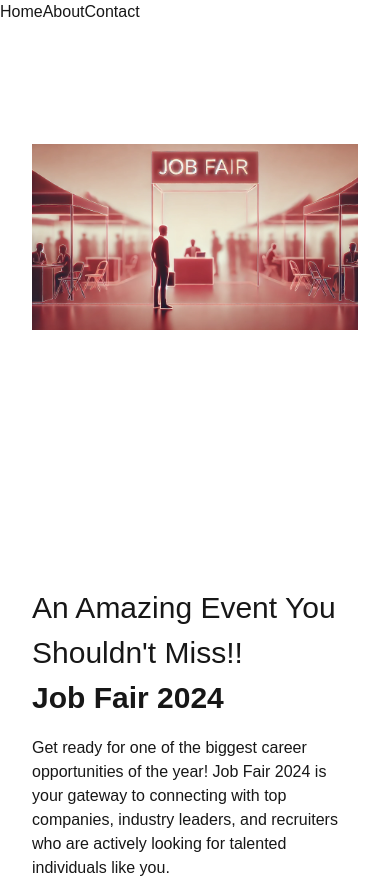
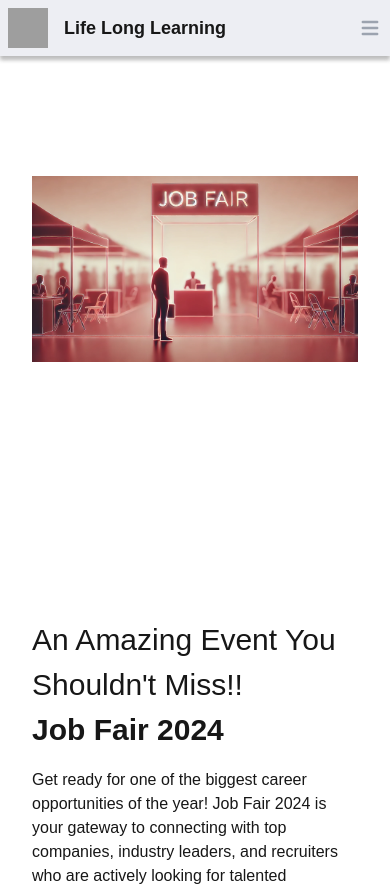
Before and after one commit to NeoKang-SW-DEV-PRAC-II/project-swdevprac2-frontend, a Next.js app: page / in a window 390 px wide. Shown: the top 886 px of the page. Built offline with nearby package versions, Linux system fonts and the light colour scheme; grey boxes are pictures that could not be loaded.

Commit message:
Feat: Add responsive Navbar

```diff
--- a/app/layout.tsx
+++ b/app/layout.tsx
@@ -1,6 +1,7 @@
 import type { Metadata } from "next";
 import localFont from "next/font/local";
 import "./globals.css";
+import Navbar from "@/components/Navbar";
 
 const geistSans = localFont({
   src: "./fonts/GeistVF.woff",
@@ -28,6 +29,7 @@ export default function RootLayout({
       <body
         className={`${geistSans.variable} ${geistMono.variable} antialiased`}
       >
+        <Navbar />
         {children}
       </body>
     </html>
--- a/app/page.tsx
+++ b/app/page.tsx
@@ -4,7 +4,6 @@ import Landing from "@/components/Landing";
 export default function Home() {
   return (
     <main>
-      <Navbar/>
       <Landing/>
     </main>
   );
--- a/components/Navbar.tsx
+++ b/components/Navbar.tsx
@@ -1,17 +1,141 @@
-import Link from "next/link";
+'use client'
 
-export default function Navbar() {
+import { useState } from 'react';
+import Link from 'next/link';
+import { motion, AnimatePresence } from 'framer-motion'
+
+const Navbar: React.FC = () => {
+  const [isOpen, setIsOpen] = useState(false);
+
+  const toggleMenu = () => {
+    setIsOpen(!isOpen);
+  };
+
   return (
-        <nav>
-            <Link href="/">
+    <div className="mx-auto bg-[#edeef3]">
+      <nav className="border-gray-200 mb-10 shadow-[0px_4px_4px_0px_#00000025]">
+        <div>
+        <div className="container mx-auto flex flex-wrap items-center justify-between min-w-full border-gray-200 shadow-[0px_4px_4px_0px_#00000025] px-2">
+          <Link href="https://github.com/Aphrodicez/DessertsInDorm" className="flex">
+            <img src='/GitHub-Logo.png' alt="GitHub Logo" className="w-10 h-14 py-2" />
+            <span className="self-center text-lg font-semibold whitespace-nowrap pl-4">
+              Life Long Learning
+            </span>
+          </Link>
+          <div className={`${isOpen ? "md:order-2" : "md:order-0"} flex`}>
+            <button
+              type="button"
+              className="md:hidden text-gray-400 hover:text-gray-900 focus:outline-none focus:ring-2 focus:ring-blue-300 rounded-lg inline-flex items-center justify-center"
+              onClick={toggleMenu}
+              aria-controls="mobile-menu-3"
+              aria-expanded={isOpen}
+            >
+              <span className="sr-only">Open main menu</span>
+              <svg
+                className={`w-6 h-6 ${isOpen ? 'hidden' : 'block'}`}
+                fill="currentColor"
+                viewBox="0 0 20 20"
+                xmlns="http://www.w3.org/2000/svg"
+              >
+                <path
+                  fillRule="evenodd"
+                  d="M3 5a1 1 0 011-1h12a1 1 0 110 2H4a1 1 0 01-1-1zM3 10a1 1 0 011-1h12a1 1 0 110 2H4a1 1 0 01-1-1zM3 15a1 1 0 011-1h12a1 1 0 110 2H4a1 1 0 01-1-1z"
+                  clipRule="evenodd"
+                />
+              </svg>
+              <svg
+                className={`w-6 h-6 ${isOpen ? 'block' : 'hidden'}`}
+                fill="currentColor"
+                viewBox="0 0 20 20"
+                xmlns="http://www.w3.org/2000/svg"
+              >
+                <path
+                  fillRule="evenodd"
+                  d="M4.293 4.293a1 1 0 011.414 0L10 8.586l4.293-4.293a1 1 0 111.414 1.414L11.414 10l4.293 4.293a1 1 0 01-1.414 1.414L10 11.414l-4.293 4.293a1 1 0 01-1.414-1.414L8.586 10 4.293 5.707a1 1 0 010-1.414z"
+                  clipRule="evenodd"
+                />
+              </svg>
+            </button>
+          </div>
+          <div className = "hidden md:flex">
+          <ul className="pr-3 flex-col md:flex-row flex md:space-x-8 mt-4 md:mt-0 md:text-sm md:font-medium">
+              <li className='bg-none'>
+                <Link
+                  href="/"
+                  className="md:bg-transparent text-white block pl-3 pr-4 py-2 md:text-blue-700 md:p-0 rounded"
+                  aria-current="page"
+                >
                   Home
                 </Link>
-            <Link href="/about">
+              </li>
+              <li>
+                <Link
+                  href="/"
+                  className="text-gray-700 hover:bg-gray-50 border-b border-gray-100 md:hover:bg-transparent md:border-0 block pl-3 pr-4 py-2 md:hover:text-blue-700 md:p-0"
+                >
+                  Review Us
+                </Link>
+              </li>
+              <li>
+                <Link
+                  href="/"
+                  className="text-gray-700 hover:bg-gray-50 border-b border-gray-100 md:hover:bg-transparent md:border-0 block pl-3 pr-4 py-2 md:hover:text-blue-700 md:p-0"
+                >
                   About
                 </Link>
-            <Link href="/contact">
-                Contact
+              </li>
+            </ul>
+            </div>
+          </div>
+        <div>
+          <AnimatePresence>
+            <motion.div
+            initial={{ y: -100, opacity: 0 }}
+            animate={isOpen ? { y: 0, opacity: 1 } : { y: 0, opacity: 0 }}
+            exit={{ y: -100, opacity: 0 }}
+            transition={{ duration: 0.5, ease: 'easeInOut' }}
+            >
+          <div
+            className={`${
+              isOpen ? 'block px-1' : 'hidden h-0'
+            } md:flex justify-between items-center w-full md:w-auto md:order-2`}
+            id="mobile-menu-3"
+          >
+            <ul className="flex-col md:flex-row flex md:space-x-8 mt-1 md:mt-0 md:text-sm md:font-medium pb-2">
+              <li>
+                <Link
+                  href="/"
+                  className="bg-none hover:bg-blue-700 hover:text-white md:bg-transparent text-gray-700 block pl-3 pr-4 py-2 md:text-blue-700 md:p-0 rounded"
+                  aria-current="page"
+                >
+                  Home
                 </Link>
+              </li>
+              <li>
+                <Link
+                  href="/"
+                  className="bg-none hover:bg-blue-700 hover:text-white text-gray-700 border-b border-gray-100 md:hover:bg-transparent md:border-0 block pl-3 pr-4 py-2 md:hover:text-blue-700 md:p-0"
+                >
+                  Review Us
+                </Link>
+              </li>
+              <li>
+                <Link
+                  href="/"
+                  className="bg-none hover:bg-blue-700 hover:text-white text-gray-700 border-b border-gray-100 md:hover:bg-transparent md:border-0 block pl-3 pr-4 py-2 md:hover:text-blue-700 md:p-0"
+                >
+                  About
+                </Link>
+              </li>
+            </ul>
+          </div>
+          </motion.div>
+          </AnimatePresence>
+        </div>
+        </div>
       </nav>
+    </div>
   );
-}
+};
+
+export default Navbar;
--- a/package.json
+++ b/package.json
@@ -12,6 +12,7 @@
     "@emotion/react": "^11.13.3",
     "@emotion/styled": "^11.13.0",
     "@mui/material": "^6.1.7",
+    "framer-motion": "^11.11.17",
     "lucide-react": "^0.460.0",
     "next": "15.0.3",
     "react": "^18.3.1",
```
Also changed, not shown: 1 other file (tests, documents, lock files or other folders). Lines whose indentation alone changed are shown as unchanged.
